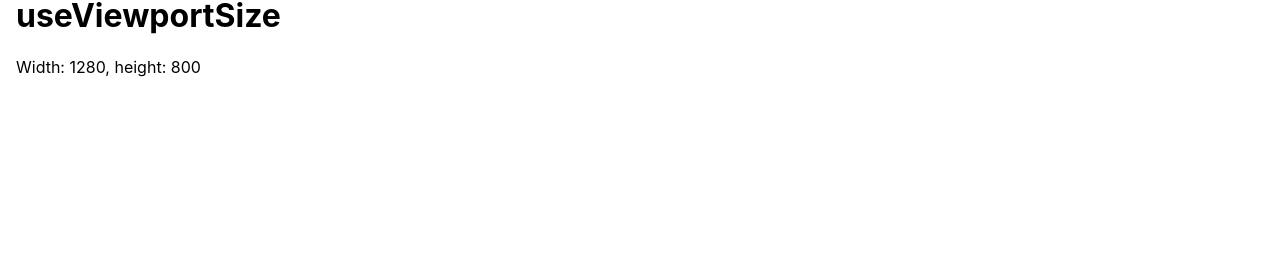
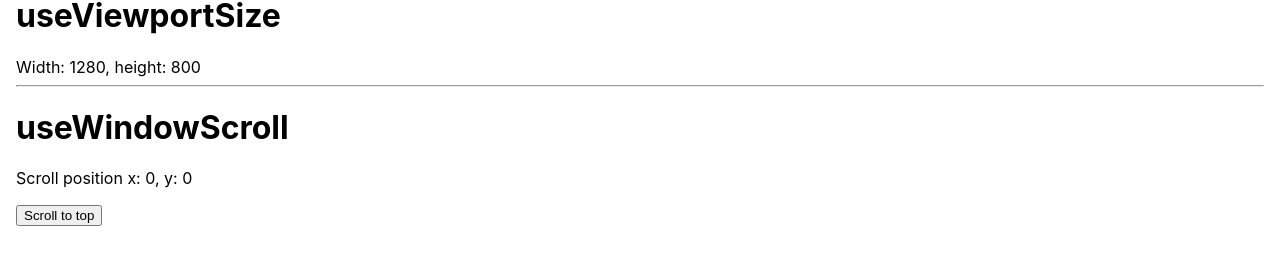
Before and after one commit to Bellusfennec/study-react, a React (Create React App) app: page / in a window 1280 px wide. Shown: the part 437-702 px from the top of the page. Built offline with nearby package versions, Linux system fonts and the light colour scheme; no server answers; the HTML template or start-up script is replaced by a standard one.

Commit message:
feat: :sparkles: create hook useWindowScroll

```diff
--- a/src/App/index.tsx
+++ b/src/App/index.tsx
@@ -2,6 +2,7 @@ import DemoFetch from "../components/ui/DemoFetch";
 import DemoHover from "../components/ui/DemoHover";
 import DemoLocalStorage from "../components/ui/DemoLocalStorage";
 import DemoViewportSize from "../components/ui/DemoViewportSize";
+import DemoWindowScroll from "../components/ui/DemoWindowScroll";
 
 function App() {
   return (
@@ -17,6 +18,9 @@ function App() {
       <hr />
       <h1>useViewportSize</h1>
       <DemoViewportSize />
+      <hr />
+      <h1>useWindowScroll</h1>
+      <DemoWindowScroll />
     </div>
   );
 }
--- /dev/null
+++ b/src/components/ui/DemoWindowScroll.tsx
@@ -0,0 +1,15 @@
+import useWindowScroll from "../../hooks/useWindowScroll";
+
+const DemoWindowScroll = () => {
+  const [scroll, scrollTo] = useWindowScroll();
+  return (
+    <div>
+      <p>
+        Scroll position x: {scroll.x}, y: {scroll.y}
+      </p>
+      <button onClick={() => scrollTo({ y: 0 })}>Scroll to top</button>
+    </div>
+  );
+};
+
+export default DemoWindowScroll;
--- /dev/null
+++ b/src/hooks/useWindowScroll.tsx
@@ -0,0 +1,25 @@
+import { useState } from "react";
+import { useWindowEvent } from "./useWindowEvent";
+
+interface Scroll {
+  x?: number;
+  y?: number;
+}
+
+const useWindowScroll = () => {
+  const [scroll, setScroll] = useState<any>({ x: 0, y: 0 });
+  useWindowEvent("scroll", updateScroll);
+
+  function updateScroll(event: any) {
+    const { scrollX: x, scrollY: y } = event.target.defaultView;
+    setScroll({ x, y });
+  }
+
+  const scrollTo = ({ y }: Scroll) => {
+    window.scrollTo({ top: y, behavior: "smooth" });
+  };
+
+  return [scroll, scrollTo];
+};
+
+export default useWindowScroll;
```
